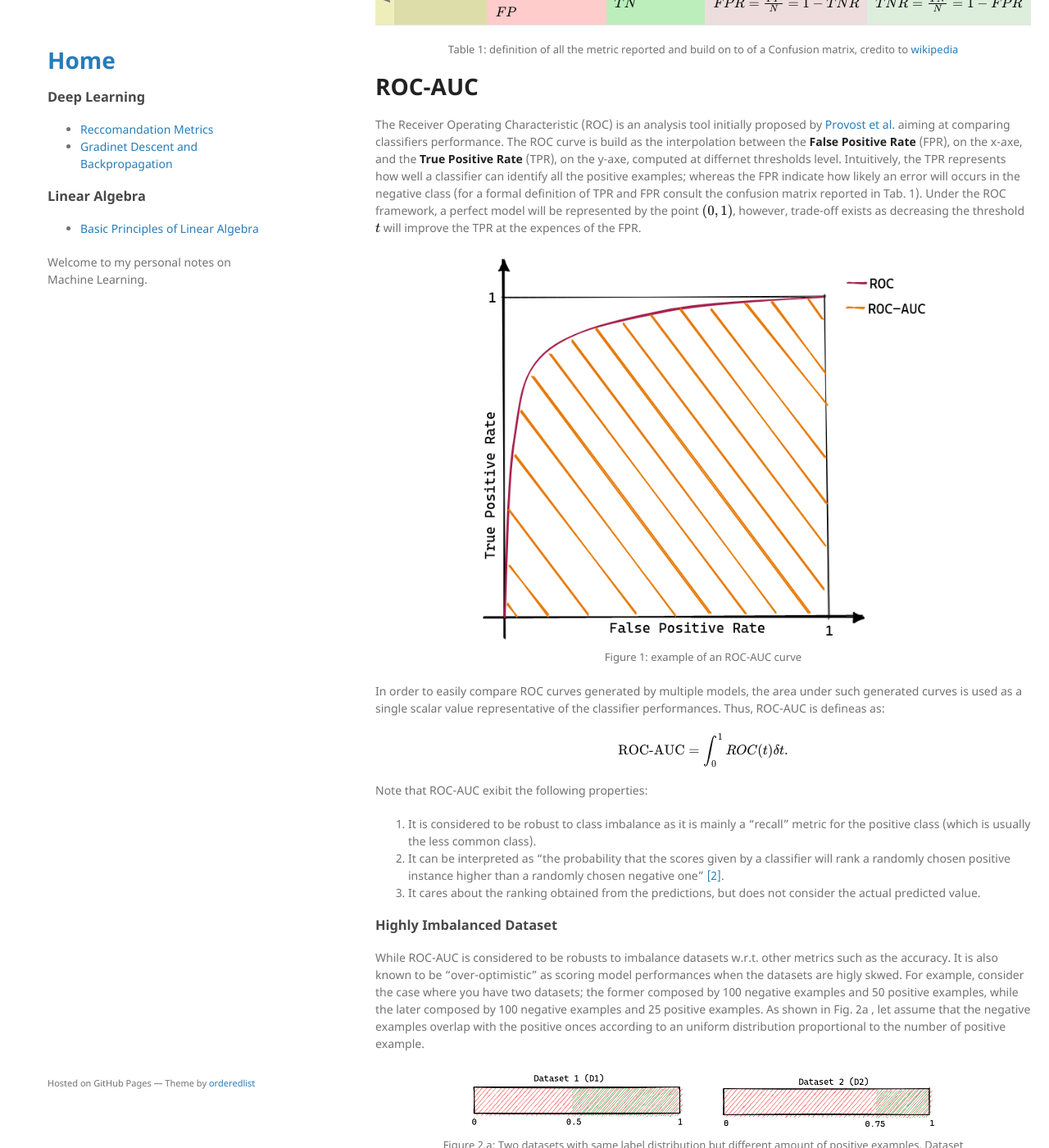
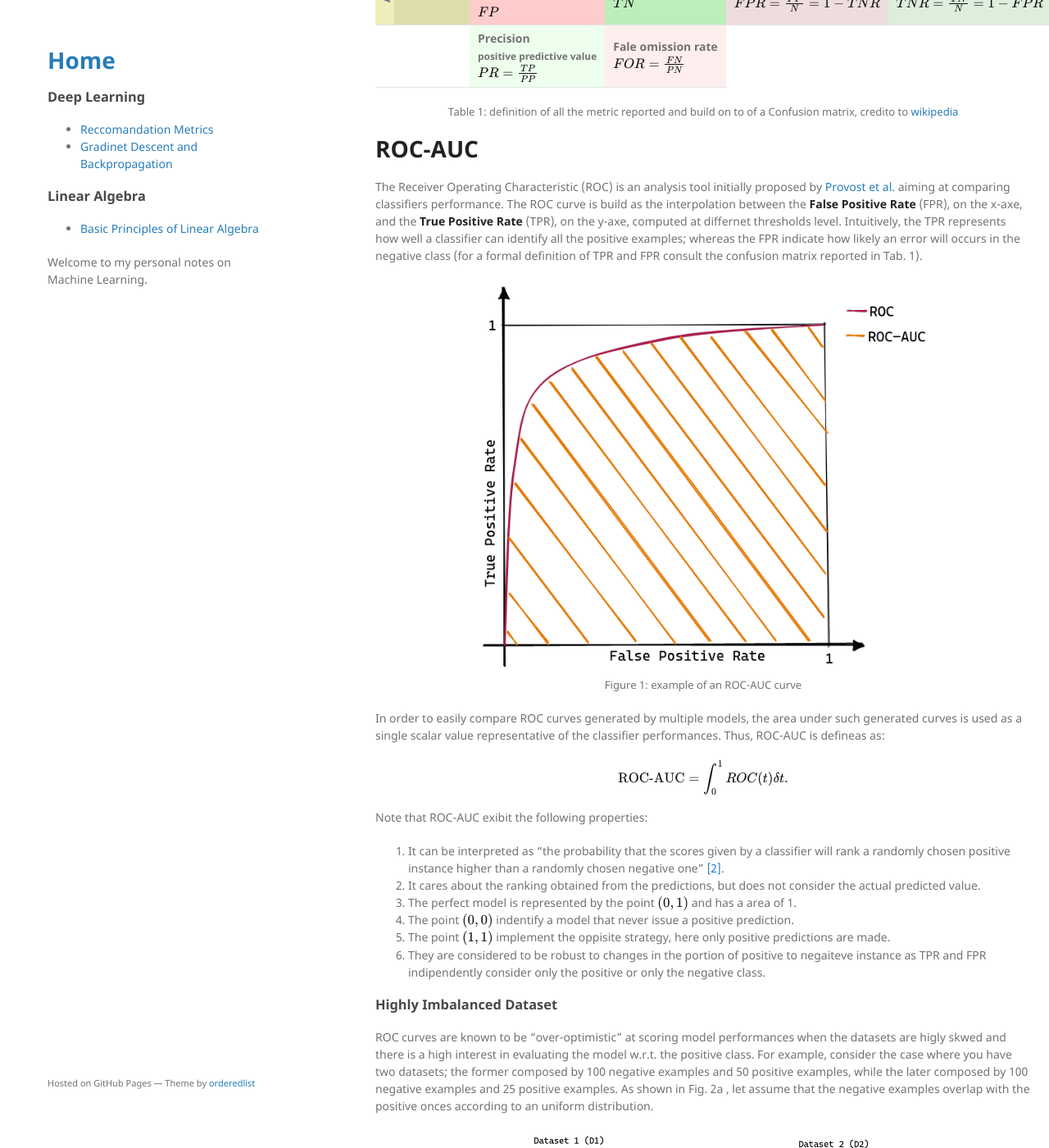
Before and after one commit to andompesta/andompesta.github.io, a Jekyll site: the page built from _posts/2022-07-15-metrics.md, in a window 1280 px wide and 1400 px high, scrolled down 703 px. Shown: the whole window at 82% size. Built offline with Jekyll 4.4.1, drawn with Linux system fonts in a browser that asks for light colours; some of the changed text lies outside the part shown.

Commit message:
adjustment to auc + PR

```diff
--- a/_posts/2022-07-15-metrics.md
+++ b/_posts/2022-07-15-metrics.md
@@ -43,7 +43,7 @@
         <td style="background:#ffffcc;"><b>Positive <br> $P$</b></td>
         <td style="background:#ccffcc;"><b>True&nbsp;positive <br> <span style="font-size:85%;">hit</span></b> <br> $TP$ </td>
         <td style="background:#ffdddd;"><b>False&nbsp;negative <br> <span style="font-size:85%;">miss</span></b> <br> $FN$ </td>
-        <td style="background:#eeffee;"><b>True Positive Rate <br> <span style="font-size:85%;"> recall&nbsp;/&nbsp;sensitivity</span></b> <br> $TPR = \frac{TP}{P} = 1 - FNR$
+        <td style="background:#eeffee;"><b>True positive rate <br> <span style="font-size:85%;"> recall&nbsp;/&nbsp;sensitivity</span></b> <br> $TPR = \frac{TP}{P} = 1 - FNR$
         </td>
         <td style="background:#ffeeee;"><b>False&nbsp;negative&nbsp;rate <br> <span style="font-size:85%;">miss&nbsp;rate</span></b> <br> $FNR = \frac{FN}{P} = 1 - TPR$
         </td>
@@ -59,6 +59,14 @@
         <td style="background:#ddeedd;"><b>True&nbsp;negative&nbsp;rate <br> <span style="font-size:85%;"> specificity / selectivity </span></b> <br> $ TNR = \frac{TN}{N} = 1 − FPR $
         </td>
     </tr>
+    <tr>
+        <td></td>
+        <td></td>
+        <td style="background:#eeffee;"><b>Precision<br> <span style="font-size:85%;">positive&nbsp;predictive&nbsp;value</span> </b> <br> $PR = \frac{TP}{PP}$
+        </td>
+        <td style="background:#ffeeee;"><b>Fale&nbsp;omission&nbsp;rate </b> <br> $FOR = \frac{FN}{PN}$
+        </td>
+    </tr>
     </tbody>
 </table>
 <p style="font-size:small;">Table 1: definition of all the metric reported and build on to of a Confusion matrix, credito to <a href="https://en.wikipedia.org/wiki/Confusion_matrix" target="blank">wikipedia</a></p>
@@ -70,7 +78,6 @@
 The Receiver Operating Characteristic (ROC) is an analysis tool initially proposed by [Provost et al.](#ref:provost) aiming at comparing classifiers performance.
 The ROC curve is build as the interpolation between the **False Positive Rate** (FPR), on the x-axe, and the **True Positive Rate** (TPR), on the y-axe, computed at differnet thresholds level.
 Intuitively, the TPR represents how well a classifier can identify all the positive examples; whereas the FPR indicate how likely an error will occurs in the negative class (for a formal definition of TPR and FPR consult the confusion matrix reported in Tab. 1).
-Under the ROC framework, a perfect model will be represented by the point $(0, 1)$, however, trade-off exists as decreasing the threshold $t$ will improve the TPR at the expences of the FPR.
 
 <div style="text-align:center;">
     <img src="{{site.baseurl}}/assets/img/metrics/roc-auc.png" style="max-width: 70%">
@@ -85,16 +92,18 @@
 $$
 
 Note that ROC-AUC exibit the following properties:
-  1. It is considered to be robust to class imbalance as it is mainly a "recall" metric for the positive class (which is usually the less common class).
-  2. It can be interpreted as "the probability that the scores given by a classifier will rank a randomly chosen positive instance higher than a randomly chosen negative one" [[2]](#ref:fernandez).
-  3. It cares about the ranking obtained from the predictions, but does not consider the actual predicted value.
+  1. It can be interpreted as "the probability that the scores given by a classifier will rank a randomly chosen positive instance higher than a randomly chosen negative one" [[2]](#ref:fernandez).
+  2. It cares about the ranking obtained from the predictions, but does not consider the actual predicted value.
+  3. The perfect model is represented by the point $(0, 1)$ and has a area of 1.
+  4. The point $(0, 0)$ indentify a model that never issue a positive prediction.
+  5. The point $(1, 1)$ implement the oppisite strategy, here only positive predictions are made.
+  6. They are considered to be robust to changes in the portion of positive to negaiteve instance as TPR and FPR indipendently consider only the positive or only the negative class.
 
 ### Highly Imbalanced Dataset
 
-While ROC-AUC is considered to be robusts to imbalance datasets w.r.t. other metrics such as the accuracy.
-It is also known to be "over-optimistic" as scoring model performances when the datasets are higly skwed.
+ROC curves are known to be "over-optimistic" at scoring model performances when the datasets are higly skwed and there is a high interest in evaluating the model w.r.t. the positive class.
 For example, consider the case where you have two datasets; the former composed by 100 negative examples and 50 positive examples, while the later composed by 100 negative examples and 25 positive examples.
-As shown in Fig. 2a , let assume that the negative examples overlap with the positive onces according to an uniform distribution proportional to the number of positive example.
+As shown in Fig. 2a , let assume that the negative examples overlap with the positive onces according to an uniform distribution.
 
 <div style="text-align:center;">
     <figure>
@@ -118,11 +127,11 @@
   - similarly for D2, when $0 \leq t \leq 0.75$ then $TPR = 1$; while for $t>0.75$ TRP and FPR decreases linearnly.
 
 A graphical representatin is provided in Fig 2.b where it is shown how the ROC-AUC of the second dataset is bigger than the first dataset even if the models have actually the same maximum F1-score (maximum F1-score on D1 is achieved with $t=0.5$ while on D2 the best threshold is $t=0.5$).
-Thus, this example demonstrate how the ROC-AUC is fooled by a high skwe on the label distribution.
+A deeper analysis suggests that this over-estimation problem arise when a large change in the false positive leads only to a small change in false positive rate since the dataset is dominated by the nagative class [[3](#ref:davis)].
 
 # Precision-Recall curve
 
-
+When the main objective is to evaluate a model on the positive class, then PR-curves are more informative as they only focus on the positive class.
 
 # Refereces
 
@@ -130,6 +139,7 @@
     <li id="ref:provost"> Provost, F., Fawcett, T. & Kohavi, R. The case against accuracy estimation for comparing induction algorithms. Int. Conf. Mach. Learn. 445 (1998)
     </li>
     <li id="ref:fernandez"> Fernández, Alberto, et al. Learning from imbalanced data sets. Vol. 10. Berlin: Springer, 2018. </li>
+    <li id="ref:davis"> Davis, J., & Goadrich, M. (2006). The relationship between Precision-Recall and ROC curves. ICML 2006 - Proceedings of the 23rd International Conference on Machine Learning, 2006, 233–240. </li>
 </ol>
 
 https://medium.com/dataman-in-ai/sampling-techniques-for-extremely-imbalanced-data-281cc01da0a8
@@ -137,3 +147,6 @@
 https://towardsdatascience.com/imbalanced-data-stop-using-roc-auc-and-use-auprc-instead-46af4910a494
 https://machinelearningmastery.com/roc-curves-and-precision-recall-curves-for-imbalanced-classification/
 https://stats.stackexchange.com/questions/262616/roc-vs-precision-recall-curves-on-imbalanced-dataset
+https://stats.stackexchange.com/questions/262616/roc-vs-precision-recall-curves-on-imbalanced-dataset
+https://stats.stackexchange.com/questions/7207/roc-vs-precision-and-recall-curves
+https://www.kaggle.com/general/7517
```
